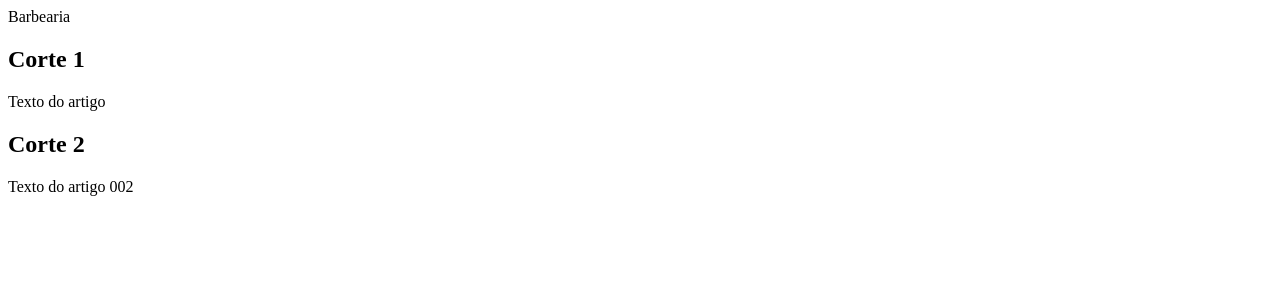
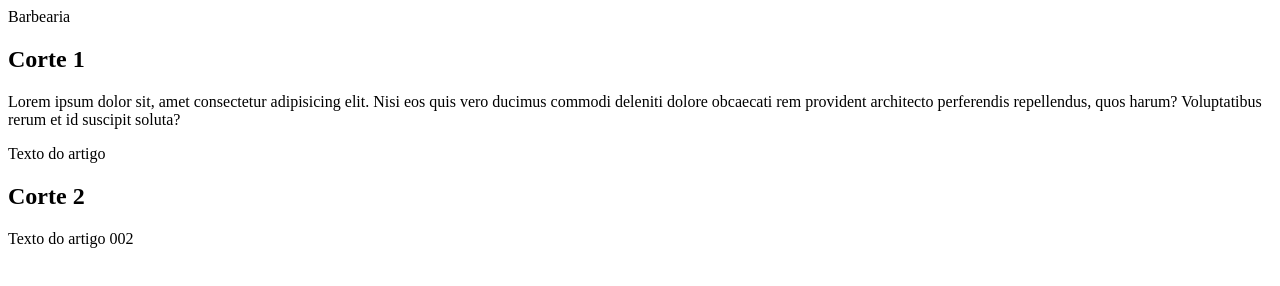
Before and after one commit to JehLeal/projeto-site, a plain HTML site: page index.html in a window 1280 px wide. Drawn offline with Linux system fonts and the light colour scheme.

Commit message:
adicionei o lorem

```diff
--- a/index.html
+++ b/index.html
@@ -11,6 +11,7 @@
     </main>
     <article>
         <h2>Corte 1</h2>
+        Lorem ipsum dolor sit, amet consectetur adipisicing elit. Nisi eos quis vero ducimus commodi deleniti dolore obcaecati rem provident architecto perferendis repellendus, quos harum? Voluptatibus rerum et id suscipit soluta?
         <p>Texto do artigo</p>
     </article>
     <article>
```
Also changed, not shown: style.css (added).
